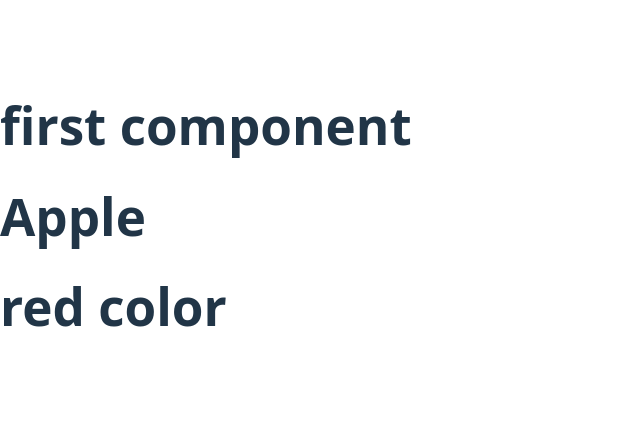
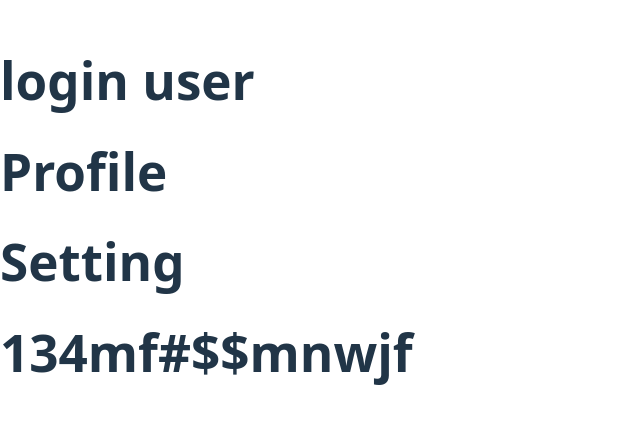
Before and after one commit to tanyaagraharicoder/react-series-, a React (Vite) app: page / in a window 1280 px wide. Shown: the part 184-608 px from the top of the page, without its empty margins (0-640 px from the left). Built offline with nearby package versions, Linux system fonts and the light colour scheme.

Commit message:
import and export of component

```diff
--- a/src/App.jsx
+++ b/src/App.jsx
@@ -1,28 +1,18 @@
-import Header from "./Header";
+import Login , {Profile, Setting, UserKey}from "./UserComponent";
 function App(){
   return (
 
       <div>
-        <h1>first component</h1>
-      <Fruit/>
-      <Color/>
+        <Login/>
+        <Profile/>
+        <Setting/>
+        <h1>{UserKey}</h1>
+
       </div>
 
     )
 
 }
-function Fruit(){
-  return (
-    <div>
-      <h1> Apple </h1>
-    </div>
-  )
-}
-function Color(){
-  return (
-    <div>
-      <h1> red color </h1>
-    </div>
-  )
-}
+
+
 export default App;
--- /dev/null
+++ b/src/UserComponent.jsx
@@ -0,0 +1,30 @@
+function Login (){
+    return (
+        <div>
+            <h1>login user </h1>
+
+        </div>
+    )
+
+}
+ export function Profile(){
+    return (
+        <div>
+            <h1>Profile </h1>
+
+
+        </div>
+    )
+}
+ export function Setting(){
+    return (
+        <div>
+            <h1>Setting </h1>
+
+
+        </div>
+    )
+}
+ export const UserKey ="134mf#$$mnwjf";
+
+export default Login;
```
